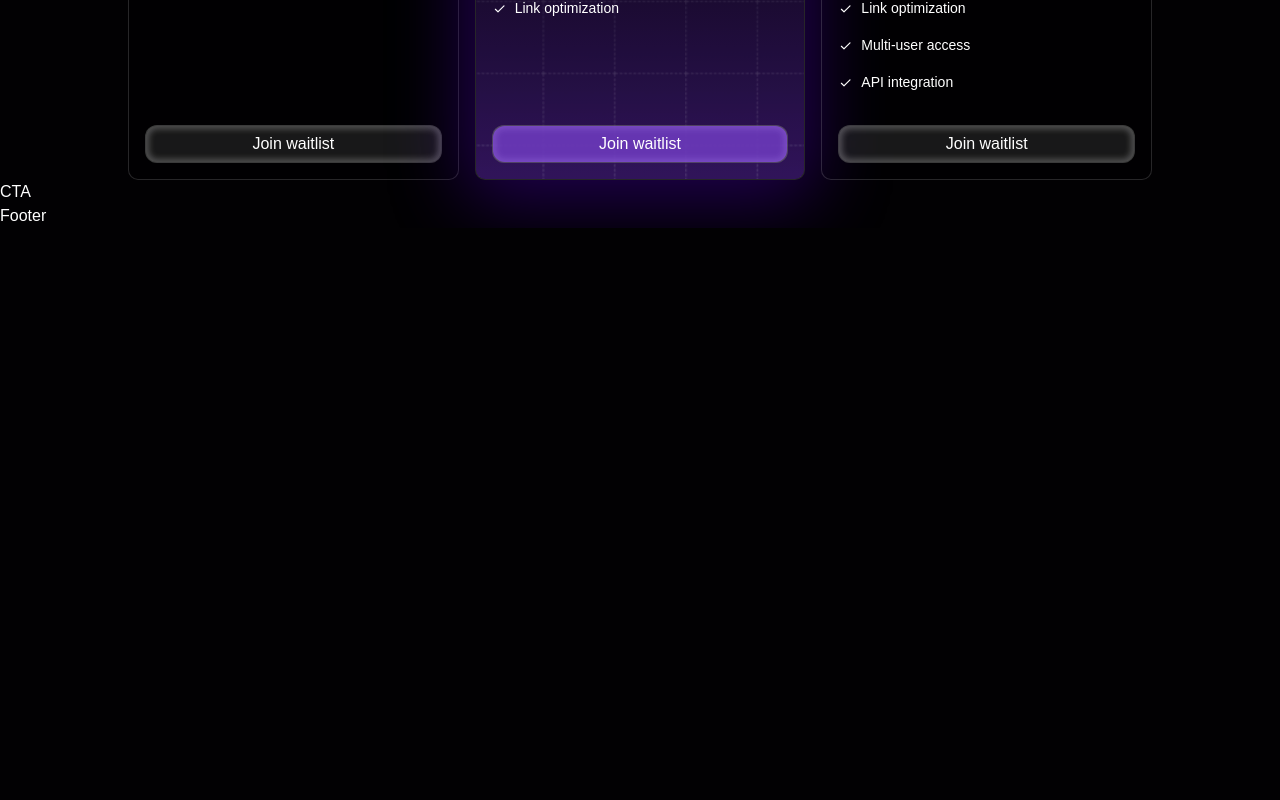
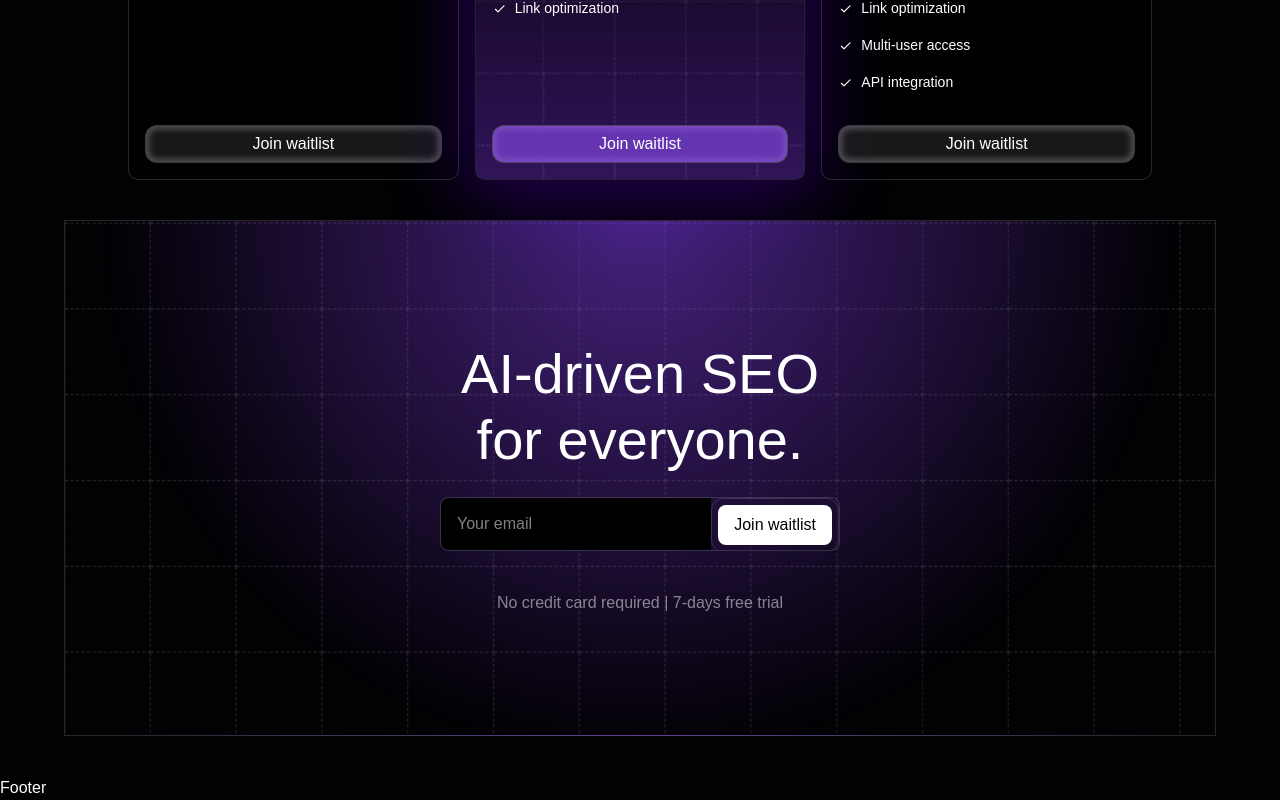
Before and after one commit to vijaymurugann/test-run, a Next.js app: page / in a window 1280 px wide. Shown: the part 4854-5654 px from the top of the page. Before the commit the page ends 5082 px from the top, so only its background shows below. Built offline with nearby package versions, Linux system fonts and the light colour scheme.

Commit message:
ADDED: CTA

```diff
--- a/app/globals.css
+++ b/app/globals.css
@@ -119,6 +119,14 @@ body {
   box-shadow: 0px 10px 74px 10px rgba(78, 0, 191, 0.41);
 }
 
+.cta-gradient {
+  background: radial-gradient(
+    circle at top,
+    rgba(140, 69, 255, 0.49) 0%,
+    rgba(140, 69, 255, 0) 70%
+  );
+}
+
 @keyframes fadeInUp {
   from {
     opacity: 0;
--- a/components/Buttons/Tertiary-Button.jsx
+++ b/components/Buttons/Tertiary-Button.jsx
@@ -9,11 +9,11 @@ const TertiaryButton = ({ text , active}) => {
         background: "#3D3D3D66",
         boxShadow: "0px 0px 6px 3px #FFFFFF40 inset",
       }}>
-      <a
+      <div
         className={`w-full py-[6px] rounded-[12px] transition-all duration-300 ${active && "bg-[#8c45ff92]"}  hover:bg-[#8c45ff92]`}
         style={{}}>
         {text}
-      </a>
+      </div>
     </a>
   );
 };
--- a/components/CTA.jsx
+++ b/components/CTA.jsx
@@ -1,7 +1,38 @@
 import React from "react";
+import SecondaryButton from "./Buttons/Secondary-Button";
+import Image from "next/image";
 
 const CTA = () => {
-  return <div>CTA</div>;
+  return (
+    <section className="m-10  overflow-hidden">
+      <div className="relative max-w-6xl mx-auto flex flex-col items-center justify-center border border-white/15 p-10 cta-gradient overflow-hidden">
+        <Image
+          src="/images/pattern-2.png"
+          alt="cta-bg"
+          fill
+          className="object-cover absolute top-0 left-0 -z-10 opacity-15"
+        />
+        <div className="max-w-[500px] p-10 text-center m-10">
+          <h3 className="text-[56px] leading-[66px] font-medium">
+            AI-driven SEO for everyone.
+          </h3>
+          <div className="flex border border-white/15 rounded-lg overflow-hidden w-full max-w-[400px] mx-auto h-[54px] mt-6">
+            <input
+              type="email"
+              placeholder="Your email"
+              className="bg-black text-white/50 px-4 py-2 flex-1 outline-none rounded-l-lg border-none placeholder-white/50"
+            />
+            <div className="leading-[28px]">
+              <SecondaryButton text="Join waitlist" />
+            </div>
+          </div>
+          <p className="text-white/50 mt-10 font-medium">
+            No credit card required | 7-days free trial
+          </p>
+        </div>
+      </div>
+    </section>
+  );
 };
 
 export default CTA;
```
Also changed, not shown: public/images/pattern-2.png (added).
